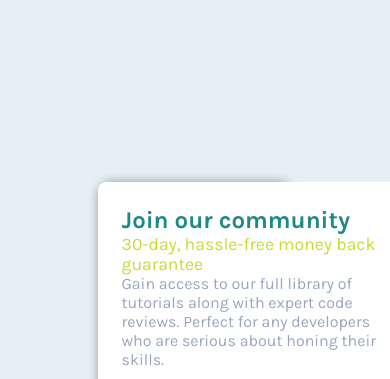
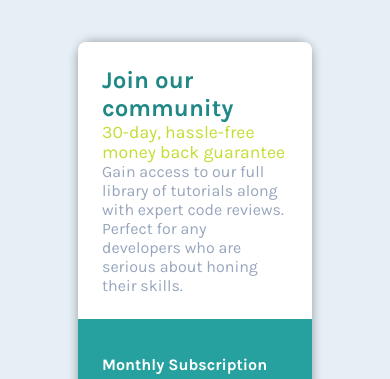
Before and after one commit to RomeoFroger49/price-grid-components, a plain HTML site: page index.html in a window 390 px wide. Shown: the top 379 px of the page. Drawn offline with Linux system fonts and the light colour scheme.

Commit message:
responsive update

```diff
--- a/style/style.css
+++ b/style/style.css
@@ -27,14 +27,15 @@ body{
 }
 
 .container{
-    box-shadow: 0 0 10px 1px rgba(0,0,0,0.3);
     width:50%;
-    height:30rem;
+    height:100%;
+    max-height:90vh;
     margin:auto;
     display:grid;
     grid-template-columns:1fr 1fr;
     grid-template-rows:1fr 1fr;
     border-radius:15px;
+    box-shadow: 0 0 10px 1px rgba(0,0,0,0.3);
 }
 
 .card{
@@ -101,11 +102,11 @@ body{
 }
 
 
-@media screen and (max-width: 375px){
+@media screen and (max-width: 600px){
     .container{
         grid-template-columns:1fr;
-        width:75%;
-        margin:auto
+        width:60%;
+        margin:auto;
     }
 
     .card-2{
```
Also changed, not shown: 1 other file.
